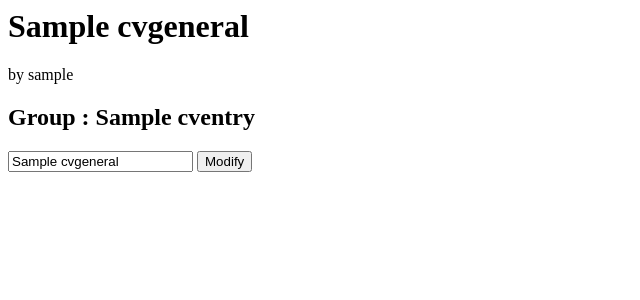
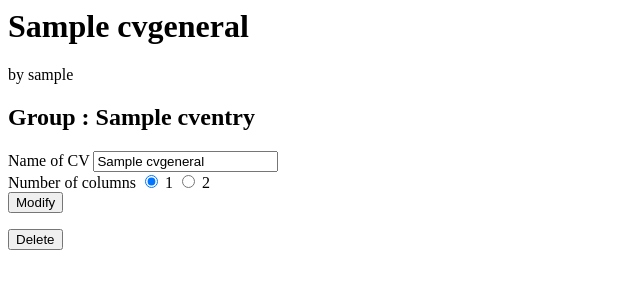
Before and after one commit to edufoursans/LemonPie, a Django app: page /resumebuilder/1/ in a window 1280 px wide. Shown: the top 300 px of the page, without its empty margins (0-640 px from the left). Run offline with Django 3.2, Linux system fonts and the light colour scheme; tables that the repository leaves empty hold one stand-in row (values such as "Sample post").

Commit message:
Add form to modify general properties of CV

```diff
--- a/lemonpie/resumebuilder/models.py
+++ b/lemonpie/resumebuilder/models.py
@@ -14,7 +14,7 @@ COLUMN_CHOICES = (
 
 ## Defining structural components for CV
 class CVGeneral(models.Model):
-    name = models.CharField(max_length=30)
+    name = models.CharField(max_length=30, blank=False)
     user = models.ForeignKey(User, on_delete=models.CASCADE)
     nb_columns = models.PositiveIntegerField(
       choices=COLUMN_CHOICES
--- a/lemonpie/resumebuilder/templates/resumebuilder/details.html
+++ b/lemonpie/resumebuilder/templates/resumebuilder/details.html
@@ -15,6 +15,20 @@
 
 <form action="{% url 'resumebuilder:modify_cv' cv_general.id %}" method="post">
 {% csrf_token %}
-<input type="text" name="cv_name" value="{{ cv_general.name }}" />
+ <label>Name of CV</label>
+<input type="text" name="cv_name" value="{{ cv_general.name }}" /> </br>
+<label>Number of columns</label>
+{% if cv_general.nb_columns == 1 %}
+<input type="radio" name="nb_cols" value="1" checked> 1
+<input type="radio" name="nb_cols" value="2"> 2<br>
+{% else %}
+<input type="radio" name="nb_cols" value="1"> 1
+<input type="radio" name="nb_cols" value="2" checked> 2<br>
+{% endif %}
 <input type="submit" value="Modify" />
 </form>
+
+<form action="{% url 'resumebuilder:delete_cv' cv_general.id %}" method="post">
+{% csrf_token %}
+  <input type = "submit" value="Delete" />
+</form>
--- a/lemonpie/resumebuilder/templates/resumebuilder/index.html
+++ b/lemonpie/resumebuilder/templates/resumebuilder/index.html
@@ -9,3 +9,8 @@
 {% else %}
     <p>No CVs are available.</p>
 {% endif %}
+
+<form action="{% url 'resumebuilder:add_new_cv' %}" method="post">
+{% csrf_token %}
+<input type="submit" value="Add" />
+</form>
--- a/lemonpie/resumebuilder/urls.py
+++ b/lemonpie/resumebuilder/urls.py
@@ -7,4 +7,6 @@ urlpatterns = [
     url(r'^$', views.IndexView.as_view(), name='index'),
     url(r'^(?P<cv_id>[0-9]+)/$', views.cv_view, name='cv_view'),
     url(r'^(?P<cv_id>[0-9]+)/modify/$', views.modify_cv, name='modify_cv'),
+    url(r'^add/$', views.add_new_cv, name='add_new_cv'),
+    url(r'^(?P<cv_id>[0-9]+)/delete/$', views.delete_cv, name='delete_cv'),
 ]
--- a/lemonpie/resumebuilder/views.py
+++ b/lemonpie/resumebuilder/views.py
@@ -1,3 +1,4 @@
+from django.contrib.auth.models import User
 from django.http import HttpResponseRedirect
 from django.shortcuts import get_object_or_404, render
 from django.urls import reverse
@@ -45,6 +46,22 @@ def cv_view(request, cv_id):
 
 def modify_cv(request, cv_id):
     cv_general = get_object_or_404(CVGeneral, pk=cv_id)
-    cv_general.name = request.POST['cv_name']
+    name = request.POST['cv_name']
+    if name != "":
+        cv_general.name = name
+    cv_general.nb_columns = request.POST['nb_cols']
     cv_general.save()
     return HttpResponseRedirect(reverse('resumebuilder:cv_view', args=(cv_general.id,)))
+
+def add_new_cv(request):
+    current_user = get_object_or_404(User, pk=1)
+    cv_general = CVGeneral(nb_columns=1, user = current_user)
+    cv_general.save()
+    cv_general.name = "CV_" + str(cv_general.id)
+    cv_general.save()
+    return cv_view(request, cv_general.id)
+
+def delete_cv(request, cv_id):
+    cv_general = get_object_or_404(CVGeneral, pk=cv_id)
+    cv_general.delete()
+    return HttpResponseRedirect(reverse('resumebuilder:index', args=()))
```
